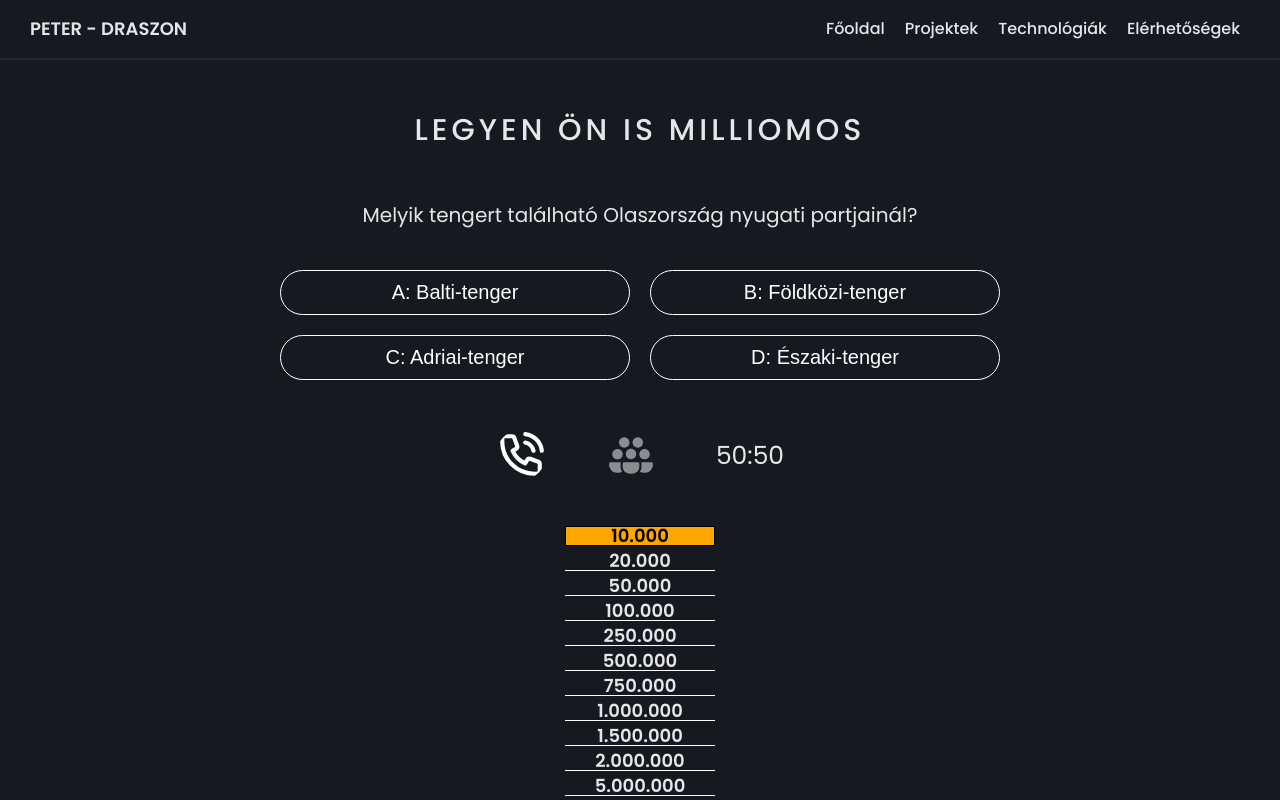
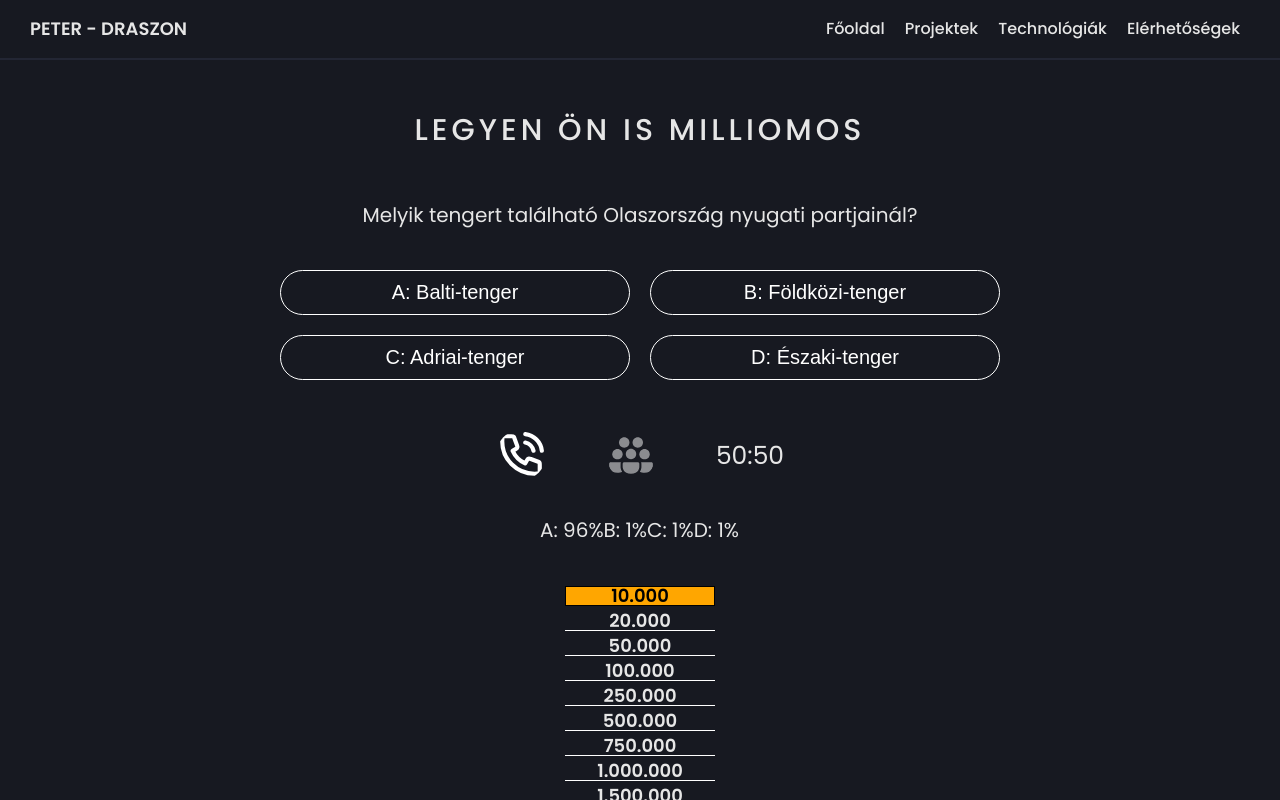
Before and after one commit to Draszon/vue-webpage, a Vue app: page /millionaire in a window 1280 px wide. Both pictures are taken after a click on the picture 630 px from the left and 455 px from the top of the page. Shown: the top 800 px of the page. Built offline with nearby package versions, Linux system fonts and the light colour scheme.

Commit message:
közönség segítség

```diff
--- a/src/components/Millionaire.vue
+++ b/src/components/Millionaire.vue
@@ -48,6 +48,14 @@
         </div>
       </div>
 
+      <div class="audience-help"
+        v-if="audienceHelpEnable"
+      >
+        <p
+          v-for="(letter, index) in this.audienceHelpAnswers"
+        >{{ `${index}: ${letter}%` }}</p>
+      </div>
+
       <div class="money-counter">
         <p
           v-for="(prize, index) in prices"
@@ -88,7 +96,11 @@ export default {
       disablePhone: false,
       disableAudience: false,
       disableHalf: false,
-      abc: ['A', 'B', 'C', 'D']
+      abc: ['A', 'B', 'C', 'D'],
+      audienceHelpEnable: false,
+      audienceHelpAnswers: {
+        A: null, B: null, C: null, D: null
+      }
     }
   },
   methods: {
@@ -104,7 +116,9 @@ export default {
     game() {
       //a currentQuestion változóban eltárolja a jelenlegi (random sorsolt)
       //kérdést és a hozzá tartozó dolgokat
-      this.currentQuestion = this.questionList.questions[Math.floor(Math.random() * this.questionList.questions.length)];
+      this.currentQuestion = this.questionList.questions[
+        Math.floor(Math.random() * this.questionList.questions.length)
+      ];
 
       //ami generál kérdéseket ameddig nem talál egy olyat ami még nem volt
       //ha viszont már mind volt akkor az összes kérdés exist tulajdonságát
@@ -132,11 +146,24 @@ export default {
     },
 
     audienceHelp() {
+      let percent = 100;
+      const minCorrectAnswer = 50;
+      for (let i = 0; i < this.abc.length; i++) {
+        let random = Math.floor(Math.random() * percent)
+
+        this.audienceHelpAnswers[this.abc[i]] = random;
+        percent -= random;
+        console.log(this.audienceHelpAnswers[i]);
+      }
+
+
+
+      console.log(this.audienceHelpAnswers);
+      this.audienceHelpEnable = !this.audienceHelpEnable;
       this.disableAudience = true;
     },
 
     phoneHelp() {
-      //const abc = ['A', 'B', 'C', 'D'];
       this.phoneRandom = this.abc[Math.floor(Math.random() * this.abc.length)];
       this.disablePhone = true;
     },
@@ -156,12 +183,14 @@ export default {
               this.moneyReset();
               this.questionReset();
               this.helperReset();
+              this.audienceReset();
             } else {
               //ha igen akkor gratulál, a kérdés létezését hamisra állítja és
               //generál egy új kérdést
               alert(`Gratulálok, jöhet a következő kérdés ${this.prices[this.questionCounter + 1].price}Ft -ért!`);
               this.currentQuestion.exists = false;
               this.questionCounter++;
+              this.audienceHelpEnable = false;
 
               //nyereményszámlálót növeli mindig és figyeli hanyadik kérdésnél jár a felhasználó
               this.prices[this.questionCounter].won = true;
@@ -178,10 +207,19 @@ export default {
             this.questionReset();
             this.moneyReset();
             this.helperReset();
+            this.audienceReset();
+            this.audienceHelpEnable = false;
             this.nextQuestion();
           }, 2050);
         }
       }, 2000);
+    },
+
+    audienceReset() {
+
+      Object.keys(this.audienceHelpAnswers).forEach(key => {
+        this.audienceHelpAnswers[key] = null;
+      });
     },
 
     questionReset() {
@@ -317,6 +355,14 @@ main {
   border-bottom: 1px solid hsl(0, 0%, 100%);
 }
 
+.audience-help {
+  width: 200px;
+  display: flex;
+  flex-direction: row;
+  font-size: 20px;
+  margin-bottom: 40px;
+}
+
 .prize-won {
   background-color: hsl(39, 100%, 50%) !important;
   color: hsl(0, 0%, 0%) !important;
```
